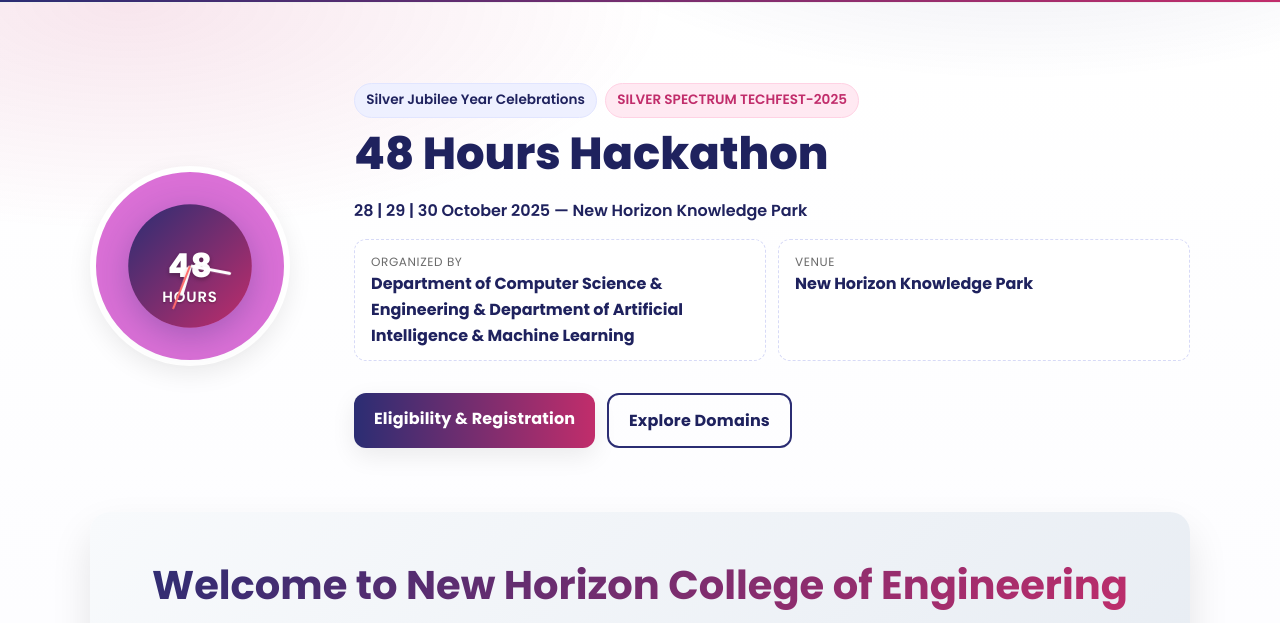
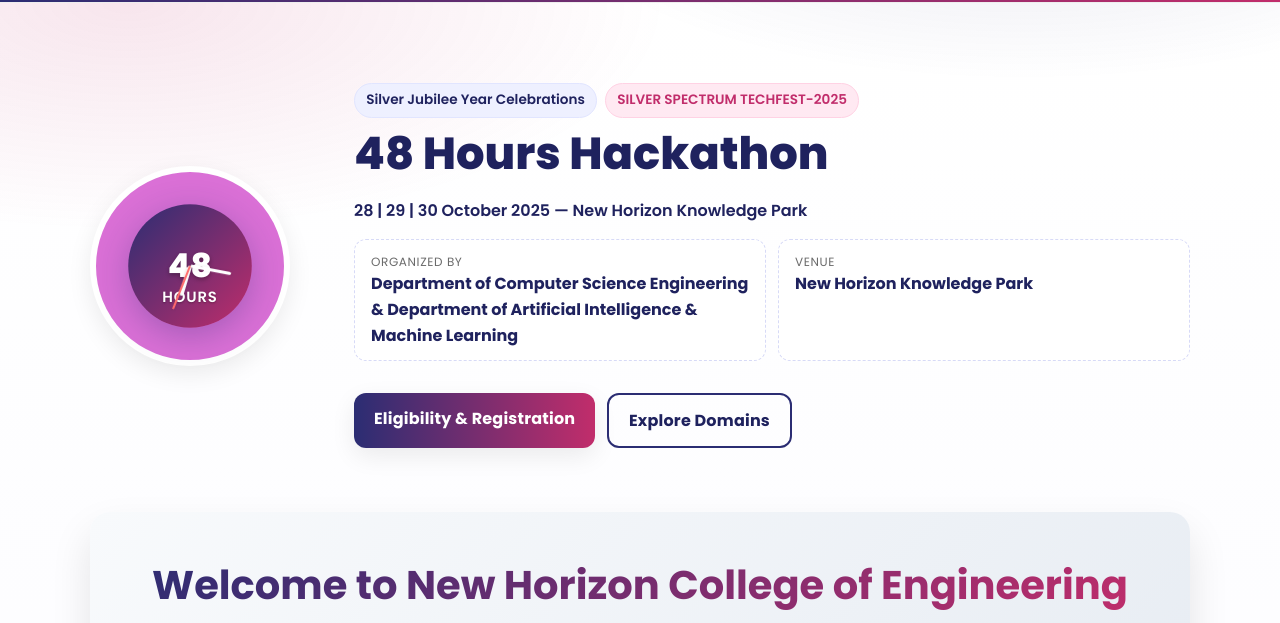
Before and after one commit to yashaswi1423/AI, a plain HTML site: page index.html in a window 1280 px wide. Shown: the part 145-768 px from the top of the page. Drawn offline with Linux system fonts and the light colour scheme.

Commit message:
Update index.html

```diff
--- a/index.html
+++ b/index.html
@@ -68,7 +68,7 @@
           <div class="event-meta">
             <div class="meta-item">
               <span class="label">Organized by</span>
-              <span class="value">Department of Computer Science & Engineering & Department of Artificial Intelligence & Machine Learning</span>
+              <span class="value">Department of Computer Science Engineering & Department of Artificial Intelligence & Machine Learning</span>
             </div>
             <div class="meta-item">
               <span class="label">Venue</span>
```
